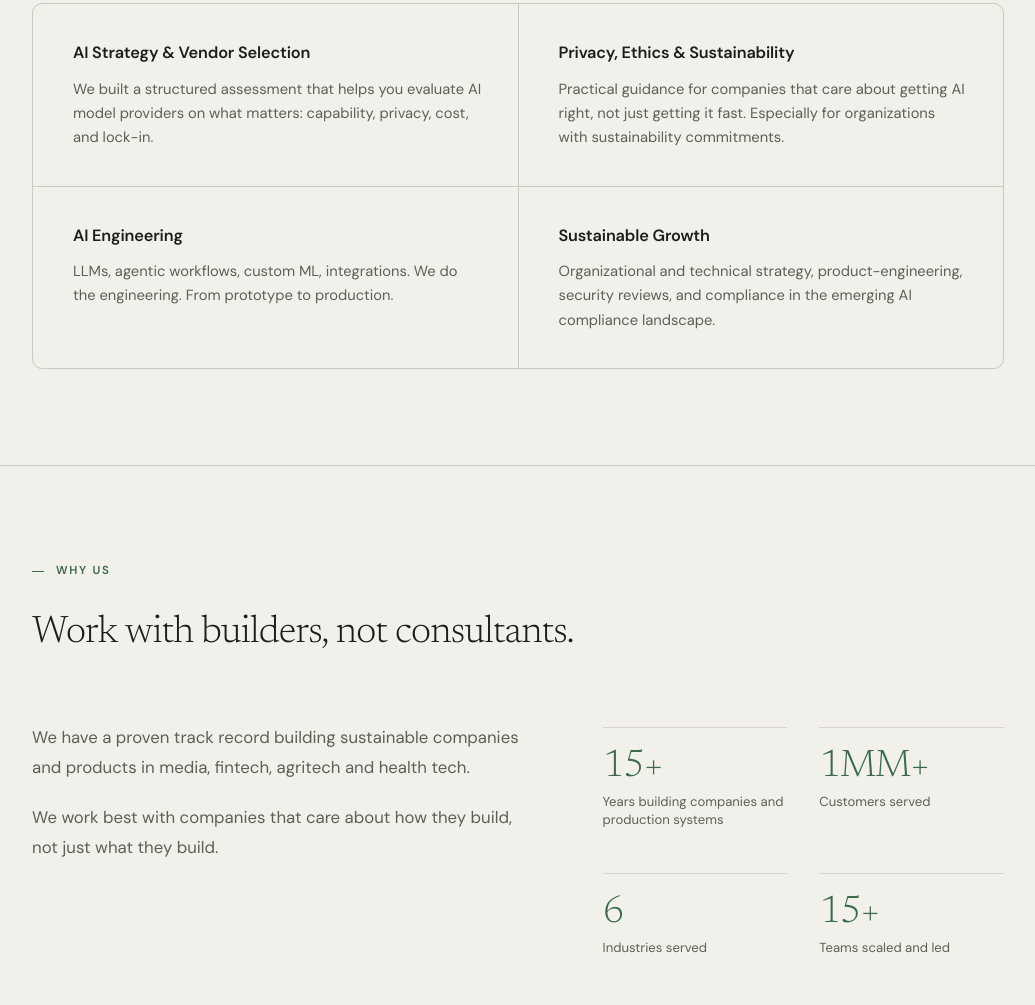
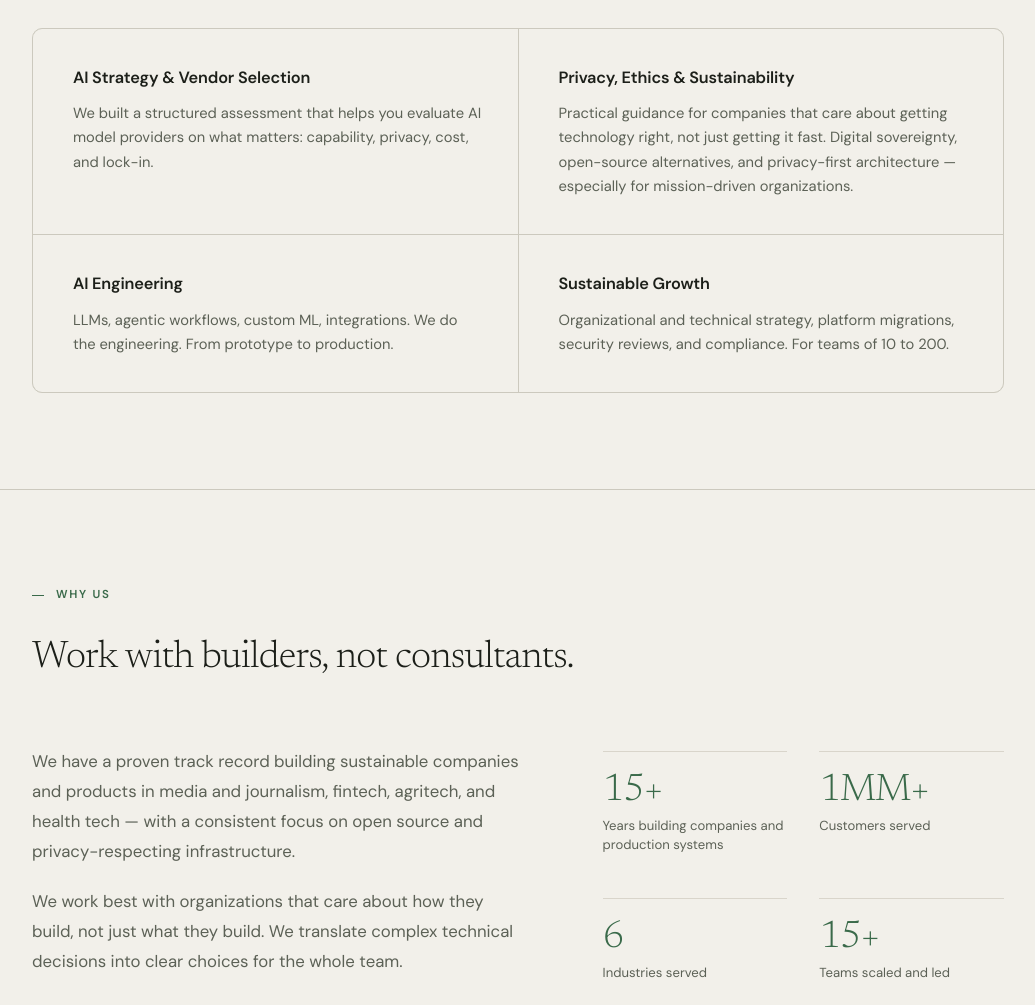
Before and after one commit to eelkeh/the-difference-engine, a plain HTML site: page index.html in a window 1280 px wide. Shown: the part 1086-2091 px from the top of the page, without its empty margins (122-1157 px from the left). Drawn offline with Linux system fonts and the light colour scheme.

Commit message:
Broaden positioning to cover platform migrations and digital sovereignty
Tailor copy for digital autonomy consulting: add platform migrations,
digital sovereignty, open-source alternatives, and privacy-first
architecture across hero, service cards, and why-us section.

```diff
--- a/index.html
+++ b/index.html
@@ -594,7 +594,7 @@
     <div class="container">
       <div class="hero-content fade-in">
         <h1 class="hero-title">Intelligent systems. <em>Considered choices.</em></h1>
-        <p class="hero-sub">We help purpose-driven companies cut through the noise, make smart calls on tools and vendors, and build AI that holds up. Without compromising on privacy, ethics, or the values you've spent years building.</p>
+        <p class="hero-sub">We help purpose-driven companies cut through the noise, make smart calls on tools and vendors, and navigate platform migrations and AI with confidence. Without compromising on privacy, digital autonomy, or the values you've spent years building.</p>
         <span class="hero-dash"></span>
       </div>
     </div>
@@ -614,7 +614,7 @@
         <div class="service-card">
           <div class="fade-inner">
             <h3>Privacy, Ethics & Sustainability</h3>
-            <p>Practical guidance for companies that care about getting AI right, not just getting it fast. Especially for organizations with sustainability commitments.</p>
+            <p>Practical guidance for companies that care about getting technology right, not just getting it fast. Digital sovereignty, open-source alternatives, and privacy-first architecture — especially for mission-driven organizations.</p>
           </div>
         </div>
         <div class="service-card">
@@ -626,7 +626,7 @@
         <div class="service-card">
           <div class="fade-inner">
             <h3>Sustainable Growth</h3>
-            <p>Organizational and technical strategy, product-engineering, security reviews, and compliance in the emerging AI compliance landscape.</p>
+            <p>Organizational and technical strategy, platform migrations, security reviews, and compliance. For teams of 10 to 200.</p>
           </div>
         </div>
       </div>
@@ -639,8 +639,8 @@
       <h2 class="section-intro fade-in">Work with builders, not consultants.</h2>
       <div class="why-content">
         <div class="why-text fade-in">
-          <p>We have a proven track record building sustainable companies and products in media, fintech, agritech and health tech.</p>
-          <p>We work best with companies that care about how they build, not just what they build.</p>
+          <p>We have a proven track record building sustainable companies and products in media and journalism, fintech, agritech, and health tech — with a consistent focus on open source and privacy-respecting infrastructure.</p>
+          <p>We work best with organizations that care about how they build, not just what they build. We translate complex technical decisions into clear choices for the whole team.</p>
         </div>
         <div class="stats fade-in">
           <div class="stat">
```
